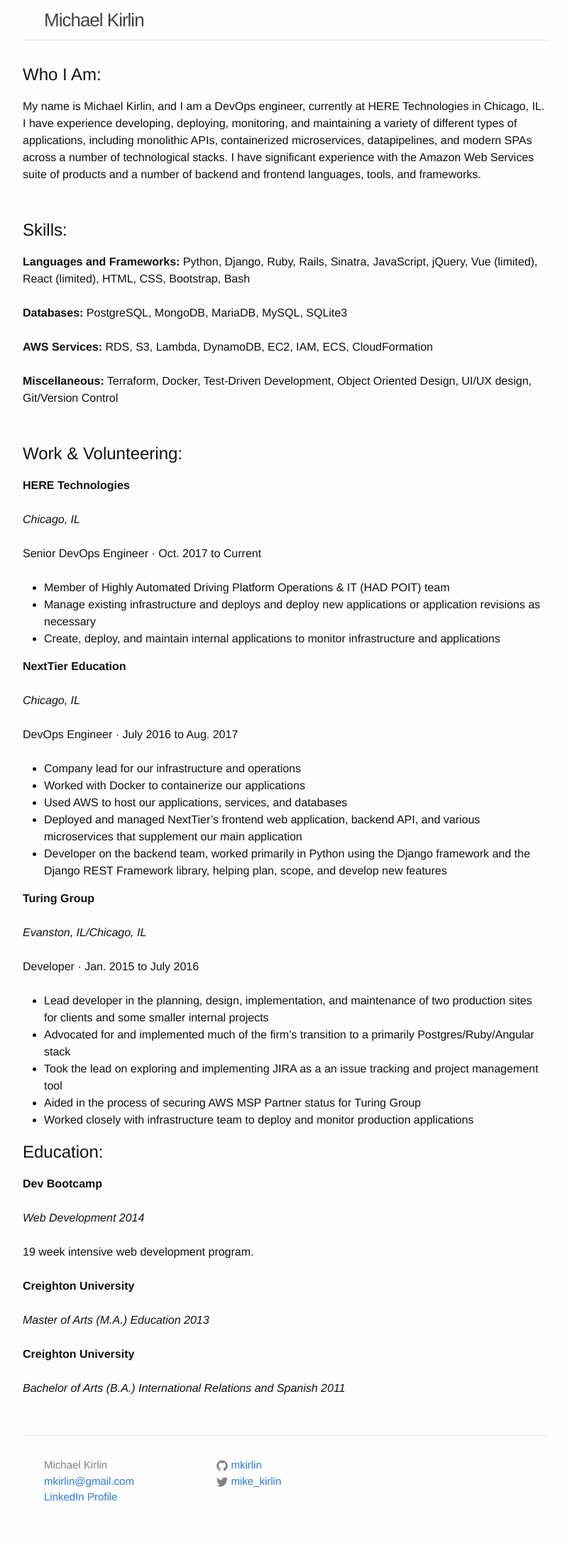
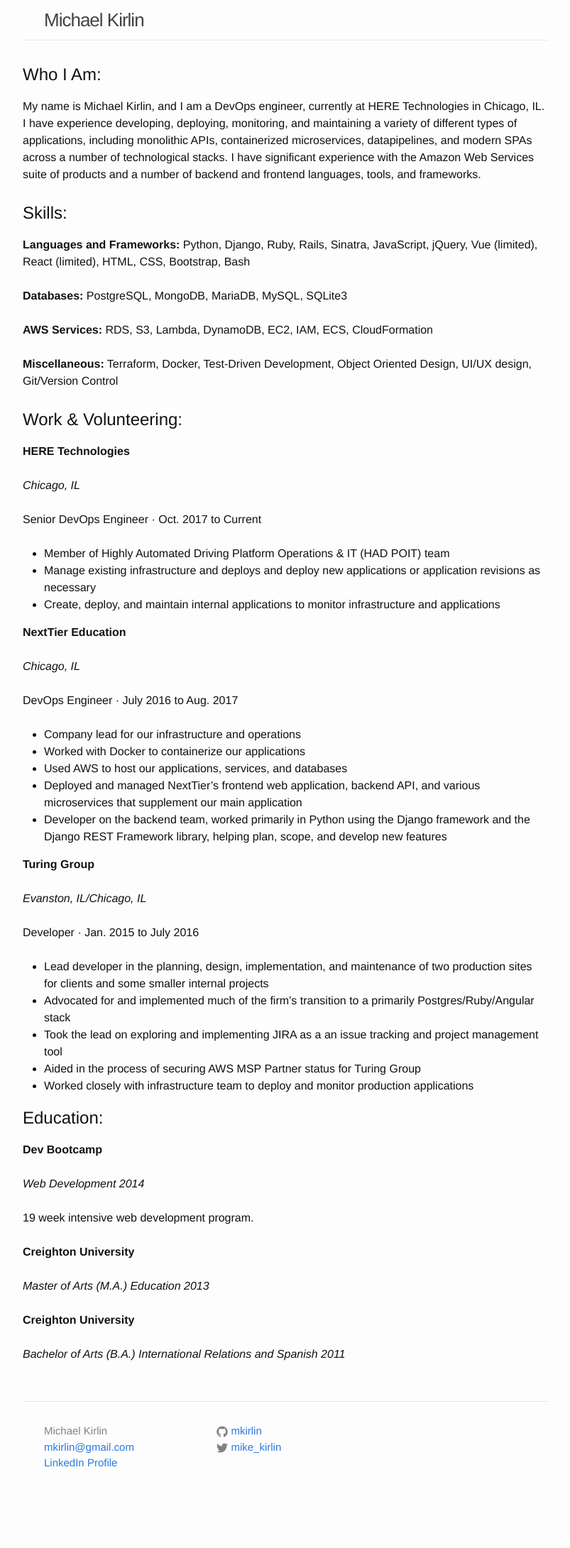
Before and after one commit to mkirlin/mkirlin.github.io, a Jekyll site: the page built from index.md, in a window 1280 px wide. Shown: the whole page at 71% size, without its empty margins (238-1041 px from the left). Built offline with Jekyll 4.4.1, drawn with Linux system fonts in a browser that asks for light colours; our own code applies the rules of GitHub Pages for plain Markdown files; after the commit the page ends 2133 px from its top, so only the background shows below that.

Commit message:
Continuing to tweak layout

```diff
--- a/index.md
+++ b/index.md
@@ -5,7 +5,7 @@
 Who I Am:
 ---------
 My name is Michael Kirlin, and I am a DevOps engineer, currently at HERE Technologies in Chicago, IL. I have experience developing, deploying, monitoring, and maintaining a variety of different types of applications, including monolithic APIs, containerized microservices, datapipelines, and modern SPAs across a number of technological stacks. I have significant experience with the Amazon Web Services suite of products and a number of backend and frontend languages, tools, and frameworks.
-<br><br><br>
+<br><br>
 
 Skills:
 ---------
@@ -16,7 +16,7 @@
 **AWS Services:** RDS, S3, Lambda, DynamoDB, EC2, IAM, ECS, CloudFormation
 <br><br>
 **Miscellaneous:** Terraform, Docker, Test-Driven Development, Object Oriented Design, UI/UX design, Git/Version Control
-<br><br><br>
+<br><br>
 
 Work & Volunteering:
 ---------
```
